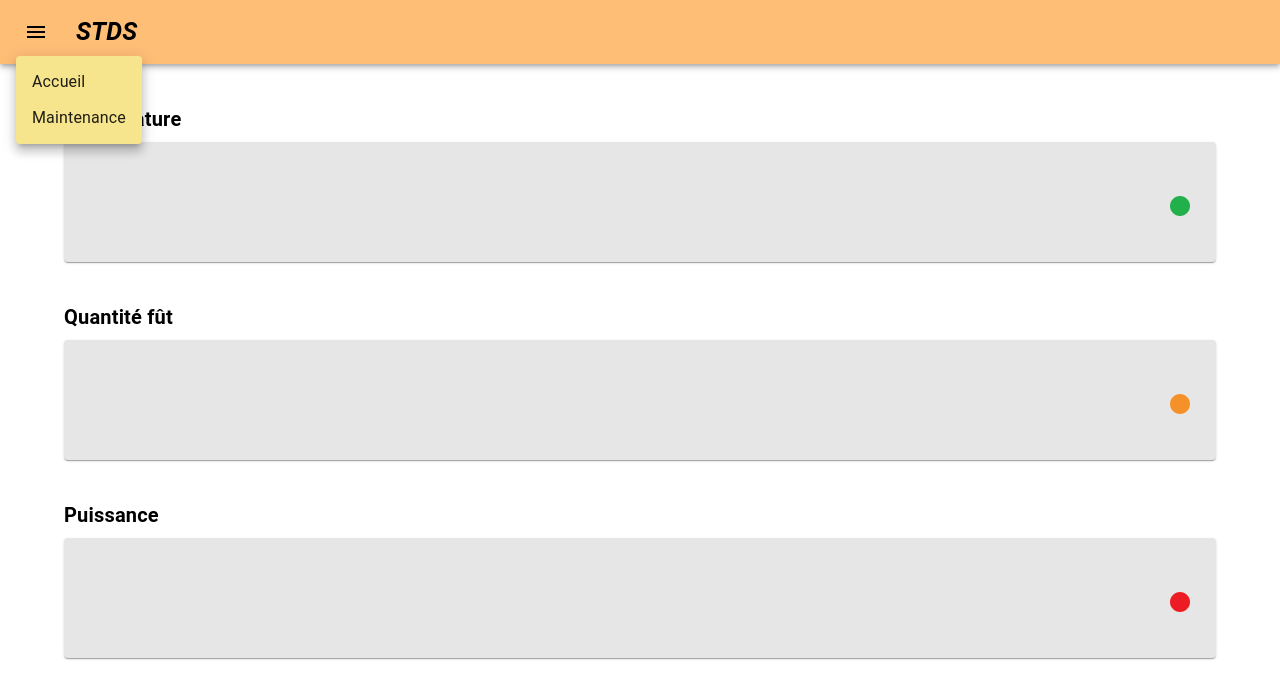
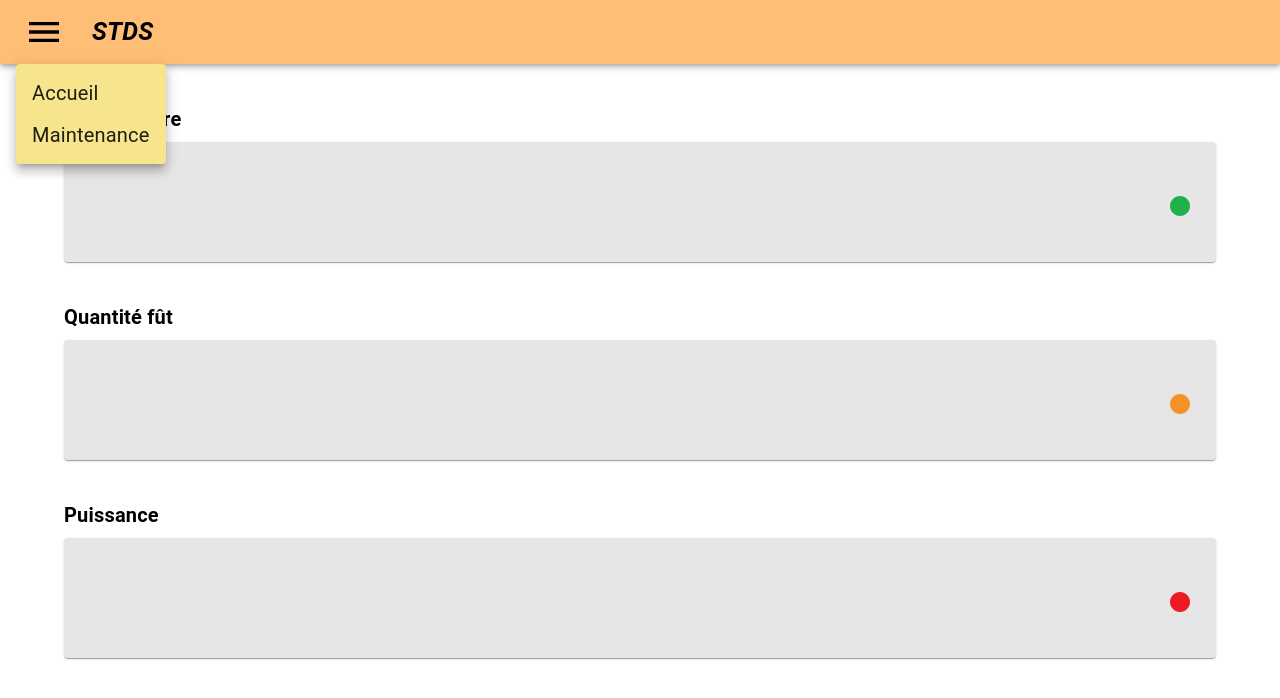
Before and after one commit to Falsimane/SAE-ALT-S3-Dev-22-23-STDS-3B-Equipe-4, a React (Create React App) app in the folder stds-app/: page / in a window 1280 px wide. Both pictures are taken after a click on the button 36 px from the left and 32 px from the top of the page. Shown: the top 698 px of the page. Built offline with nearby package versions, Linux system fonts and the light colour scheme.

Commit message:
size bouton menu

```diff
--- a/stds-app/src/App.tsx
+++ b/stds-app/src/App.tsx
@@ -77,7 +77,7 @@ export default function App() {
             onClick={handleMenu}
             sx={{ mr: 2 }}
           >
-            <MenuIcon sx={{ color: "#000" }} />
+            <MenuIcon sx={{ color: "#000" , fontSize: 40}} />
           </IconButton>
           <Typography
             variant="h6"
@@ -85,7 +85,7 @@ export default function App() {
             component="div"
             sx={{
               flexGrow: 1,
-              display: { xs: "none", sm: "block", color: "#000" },
+              display: {color: "#000" },
               fontWeight: "bold",
               fontStyle: "italic",
               fontSize: 25
@@ -108,8 +108,8 @@ export default function App() {
           }
         }}
       >
-        <MenuItem onClick={handleClose}>Accueil</MenuItem>
-        <MenuItem onClick={handleClose}>Maintenance</MenuItem>
+        <MenuItem onClick={handleClose} sx={{fontSize: 20}}>Accueil</MenuItem>
+        <MenuItem onClick={handleClose}sx={{fontSize: 20}}>Maintenance</MenuItem>
       </Menu>
 
       <CardBox colordot={colordotTemp} title={"Température"} />
```
